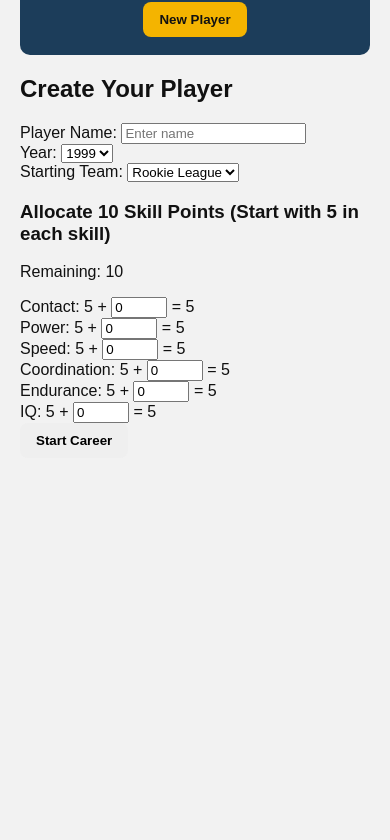
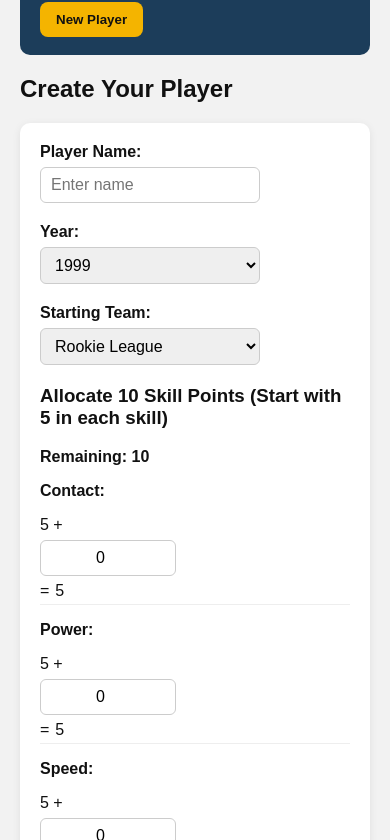
Before and after one commit to clouden932-lang/baseball-career-sim, a plain HTML site: page index.html in a window 390 px wide. Shown: the part 83-923 px from the top of the page. Before the commit the page ends 844 px from the top, so only its background shows below. Drawn offline with Linux system fonts and the light colour scheme.

Commit message:
Add styling for the creation screen, draft decision panel, and game UI

```diff
--- a/style.css
+++ b/style.css
@@ -10,7 +10,7 @@ body {
 }
 
 .app {
-  max-width: 1000px;
+  max-width: 1100px;
   margin: 0 auto;
   padding: 20px;
 }
@@ -24,6 +24,7 @@ body {
   padding: 18px 20px;
   border-radius: 10px;
   margin-bottom: 20px;
+  gap: 12px;
 }
 
 .topbar h1 {
@@ -37,50 +38,147 @@ button {
   padding: 10px 16px;
   cursor: pointer;
   font-weight: bold;
+  transition: opacity 0.2s ease;
 }
 
-#new-player-btn {
+button:hover {
+  opacity: 0.92;
+}
+
+#new-player-btn,
+#save-btn,
+#start-career-btn,
+#next-game-btn,
+#end-season-btn,
+#sign-draft-btn,
+#go-college-btn {
   background: #f4b400;
   color: #111;
 }
 
+.screen {
+  background: transparent;
+}
+
+.creation-form,
+.player-card,
+.controls,
+.log-box,
+.season-info,
+.skill-upgrade-panel,
+.draft-panel {
+  background: white;
+  border-radius: 10px;
+  padding: 20px;
+  box-shadow: 0 2px 8px rgba(0, 0, 0, 0.08);
+}
+
+.creation-form {
+  max-width: 720px;
+  margin: 0 auto;
+}
+
+.form-group {
+  margin-bottom: 20px;
+}
+
+.form-group label,
+.skill-row label {
+  display: inline-block;
+  min-width: 120px;
+  font-weight: bold;
+  margin-bottom: 6px;
+}
+
+.form-group input,
+.form-group select,
+.skill-input {
+  width: 100%;
+  max-width: 220px;
+  padding: 8px 10px;
+  border: 1px solid #ccc;
+  border-radius: 6px;
+  font-size: 1rem;
+}
+
+.skill-points-remaining {
+  font-weight: bold;
+  margin-bottom: 12px;
+}
+
+.skill-allocation {
+  display: grid;
+  gap: 12px;
+}
+
+.skill-row {
+  display: flex;
+  align-items: center;
+  justify-content: space-between;
+  gap: 10px;
+  padding: 4px 0;
+  border-bottom: 1px solid #eee;
+}
+
+.skill-row span {
+  display: flex;
+  align-items: center;
+  gap: 6px;
+  flex-wrap: wrap;
+}
+
+.skill-input {
+  width: 66px;
+  max-width: 66px;
+  text-align: center;
+}
+
+#start-career-btn {
+  margin-top: 10px;
+}
+
 .game-panel {
   display: grid;
-  grid-template-columns: 1fr 2fr;
+  grid-template-columns: 1fr 1.4fr;
   gap: 20px;
 }
 
-.player-card,
-.controls,
-.log-box {
-  background: white;
-  border-radius: 10px;
-  padding: 20px;
-  box-shadow: 0 2px 8px rgba(0,0,0,0.08);
+.player-card {
+  grid-column: 1;
+}
+
+.season-info {
+  grid-column: 2;
 }
 
 .controls {
   grid-column: 1 / -1;
 }
 
-.button-row {
+.button-row,
+.draft-buttons,
+.skill-buttons,
+.season-nav {
   display: flex;
   flex-wrap: wrap;
   gap: 10px;
 }
 
-.action-btn {
+.action-btn,
+.skill-upgrade-btn {
   background: #0a7e3d;
   color: white;
   min-width: 150px;
 }
 
-.action-btn:hover,
-#new-player-btn:hover {
-  opacity: 0.9;
+.skill-upgrade-panel,
+.draft-panel {
+  grid-column: 1 / -1;
 }
 
-#player-info {
+#player-info,
+#season-details,
+#draft-summary {
   line-height: 1.7;
 }
 
@@ -103,12 +201,32 @@ button {
   border-bottom: 1px solid #eee;
 }
 
+.draft-buttons {
+  margin-top: 12px;
+}
+
+#sign-draft-btn,
+#go-college-btn {
+  min-width: 140px;
+}
+
+#save-btn {
+  display: none;
+}
+
 @media (max-width: 700px) {
   .game-panel {
     grid-template-columns: 1fr;
   }
+
   .topbar {
     flex-direction: column;
     gap: 10px;
+    align-items: flex-start;
+  }
+
+  .skill-row {
+    flex-direction: column;
+    align-items: flex-start;
   }
 }
```
